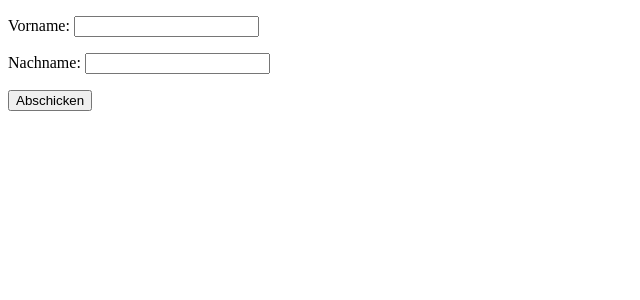
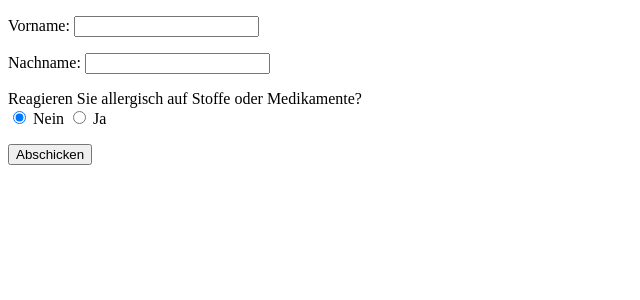
Before and after one commit to michelzwahr/patient-intake-system, a Flask app: page /test_formular in a window 1280 px wide. Shown: the top 300 px of the page, without its empty margins (0-640 px from the left). Run offline with Flask 3, Linux system fonts and the light colour scheme.

Commit message:
feat: test_form- radio buttons prototype

```diff
--- a/static/js/test_formular.js
+++ b/static/js/test_formular.js
@@ -3,6 +3,11 @@ document.getElementById("testform").addEventListener("submit", function(event) {
 
     const fname = document.getElementById("fname").value;
     const name = document.getElementById("name").value;
+
+    const selected_radio = document.querySelector('input[name="allergy"]:checked').value;
+    const allergy_details = document.getElementById("allergy_details");
+
+
 
     fetch("/submit", {
         method: "POST",
@@ -11,7 +16,9 @@ document.getElementById("testform").addEventListener("submit", function(event) {
         },
         body: JSON.stringify({
             fname: fname,
-            name: name
+            name: name,
+            allergies: selected_radio,
+            allergy_details: allergy_details.value
         })
     })
     .then(res => res.json())
@@ -21,3 +28,17 @@ document.getElementById("testform").addEventListener("submit", function(event) {
     });
 
 });
+
+
+function allergy_check(){
+    const selected_radio = document.querySelector('input[name="allergy"]:checked').value;
+    const allergy_div = document.getElementById("allergy_div");
+
+    if (selected_radio == "ja"){
+        allergy_div.style = "display: block;"
+    }
+    else{
+        allergy_div.style = "display: none;"
+    }
+
+}
--- a/templates/test_formular.html
+++ b/templates/test_formular.html
@@ -19,6 +19,26 @@
             <input type="text" id="name", name="name">
         </p>
 
+        <p>
+            Reagieren Sie allergisch auf Stoffe oder Medikamente? <br>
+            <label>
+                <input type="radio" name="allergy" value="nein"  onclick="allergy_check()" checked>
+                Nein
+            </label>
+
+            <label>
+                <input type="radio" name="allergy" value="ja" onclick="allergy_check()">
+                Ja
+            </label>
+
+            <div style="display: none;" id="allergy_div">
+                <p>
+                    <label for="allergy_details">Auf folgende Stoffe:</label>
+                    <textarea name="allergy_details" id="allergy_details"></textarea>
+                </p>
+            </div>
+        </p>
+
         <button type="submit">Abschicken</button>
     </form>
 
```
